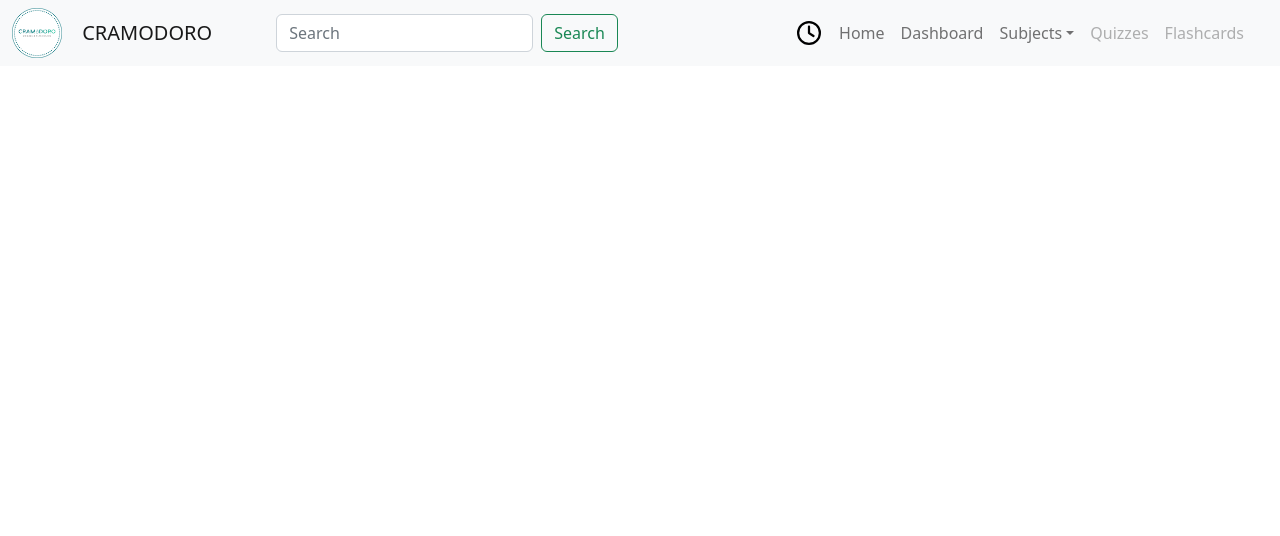
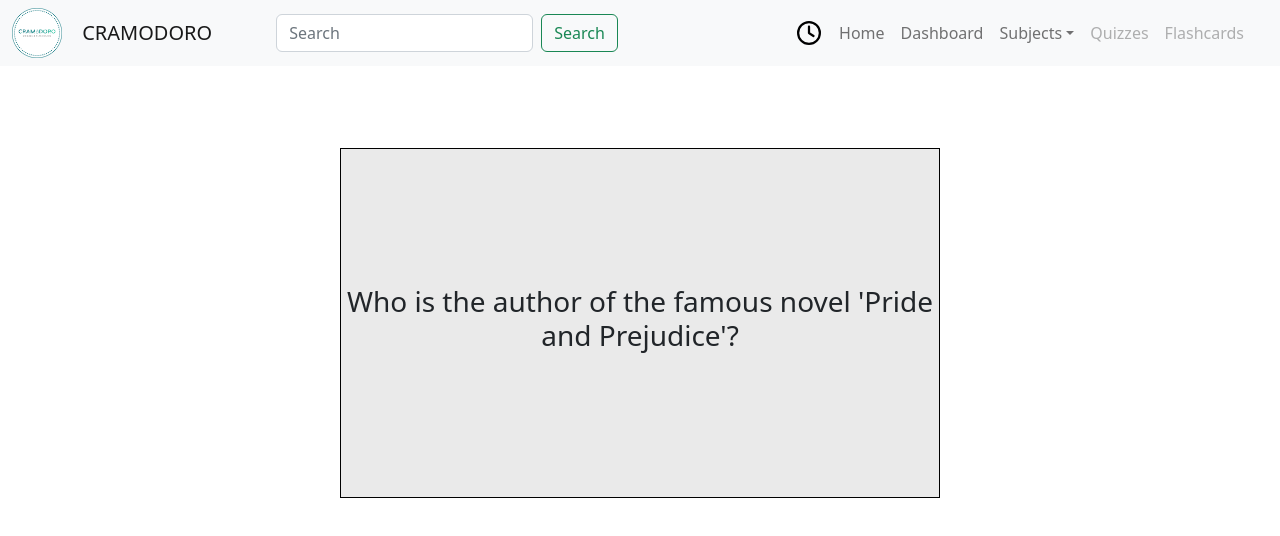
Before and after one commit to CingSharped/crammerdoro, a React (Vite) app in the folder frontend/: page /subjectflashcard/english in a window 1280 px wide. Shown: the top 536 px of the page. Built offline with nearby package versions, Linux system fonts and the light colour scheme.

Commit message:
flashcard page with flashcard component

```diff
--- a/frontend/src/App.jsx
+++ b/frontend/src/App.jsx
@@ -6,6 +6,8 @@ import { NavBar } from './components'
 import 'bootstrap/dist/css/bootstrap.min.css';
 import './App.css'
 import './components/NavBar/navbar.css'
+
+import './Pages/Flashcards/flashcards.css'
 
 const App = () => {
   return (
@@ -16,6 +18,8 @@ const App = () => {
           <Route path='/login' element={<Pages.Login />} />
           <Route path="/register" element={<Pages.Register />} />
           <Route path="/dashboard" element={<Pages.Dashboard />} />
+          <Route path="/flashcards" element={<Pages.Flashcards />} />
+          <Route path="/subjectflashcard/:subject" element={<Pages.SubjectFlashcard />} />
           <Route path='*' element={<Pages.NotFound />} />
         </Route>
       </Routes>
--- a/frontend/src/Pages/Dashboard/index.jsx
+++ b/frontend/src/Pages/Dashboard/index.jsx
@@ -4,6 +4,7 @@ import { Link } from 'react-router-dom';
 
 
 import scroll from '../../assets/scroll down.png'
+import './dashboard.css'
 
 const Dashboard = () => {
   return (
--- /dev/null
+++ b/frontend/src/Pages/Flashcards/flashcards.css
@@ -0,0 +1,35 @@
+
+.card-container{
+  display: flex;
+  flex-wrap: wrap;
+  justify-content: space-around;
+}
+h1{
+  margin-top: 100px;
+}
+
+.flashcard {
+  width: 600px;
+  height: 350px;
+  border: 1px solid black;
+  display: flex;
+  align-items: center;
+  justify-content: center;
+  margin: 3rem;
+}
+
+
+@media (max-width: 991px) {
+  h1{
+    margin-top: 300px;
+  }
+  .flashcard {
+    width: 400px;
+    height: 250px;
+    border: 1px solid black;
+    display: flex;
+    align-items: center;
+    justify-content: center;
+    margin: 3rem;
+  }
+}
--- a/frontend/src/Pages/Flashcards/index.jsx
+++ b/frontend/src/Pages/Flashcards/index.jsx
@@ -1,9 +1,37 @@
 import React from 'react'
+import { Link } from 'react-router-dom';
+
+import { Flashcard } from '../../components'
 
 const Flashcards = () => {
+
   return (
     <>
-      Flashcard
+      <h1>Flashcards</h1>
+      <form>
+        <input type="text" />
+        <button>Add</button>
+        <div className='card-container'>
+          <Link to='/subjectflashcard/math'>
+            <div className='flashcard'>
+              <h2>Maths</h2>
+            </div>
+          </Link>
+          <Link to='/subjectflashcard/english'>
+            <div className='flashcard'>
+              <h2>English</h2>
+            </div>
+          </Link>
+          <Link to='/subjectflashcard/history'>
+            <div className='flashcard'>
+              <h2>History</h2>
+            </div>
+          </Link>
+          <div className='flashcard'>
+            <h2>Add</h2>
+          </div>
+        </div>
+      </form>
     </>
   )
 }
--- /dev/null
+++ b/frontend/src/Pages/SubjectFlashcard/index.jsx
@@ -0,0 +1,35 @@
+import React from 'react'
+
+import { Flashcard } from '../../components'
+import { useParams } from 'react-router-dom';
+import './subjectFlashcard.css'
+
+const SubjectFlashcard = () => {
+  const flashcardDummy = {
+    english: {
+      question: "Who is the author of the famous novel 'Pride and Prejudice'?",
+      answer: "Jane Austen"
+    },
+    math: {
+      question: "What is the value of π (pi) to two decimal places?",
+      answer: "3.14"
+    },
+    history: {
+      question: "Which year did World War II end?",
+      answer: "1945"
+    }
+  }
+
+  const { subject } = useParams();
+  const { question, answer } = flashcardDummy[subject];
+
+  return (
+    <>
+    <div className='page-container'>
+      <Flashcard question={question} answer={answer} />
+    </div>
+    </>
+  )
+}
+
+export default SubjectFlashcard
--- /dev/null
+++ b/frontend/src/Pages/SubjectFlashcard/subjectFlashcard.css
@@ -0,0 +1,47 @@
+.flashcard {
+  width: 300px;
+  height: 200px;
+  perspective: 1000px;
+}
+
+.__card {
+  width: 100%;
+  height: 100%;
+  position: relative;
+  transform-style: preserve-3d;
+  transition: transform 0.5s;
+  outline: none; /* Add this line */
+}
+
+.card-front,
+.card-back {
+  width: 100%;
+  height: 100%;
+  position: absolute;
+  backface-visibility: hidden;
+}
+
+.card-front {
+  background-color: #eaeaea;
+  display: flex;
+  justify-content: center;
+  align-items: center;
+}
+
+.card-back {
+  background-color: #c0c0c0;
+  display: flex;
+  justify-content: center;
+  align-items: center;
+  transform: rotateY(180deg);
+}
+
+.flipped {
+  transform: rotateY(180deg);
+}
+
+.page-container {
+  margin-top: 100px;
+  display: flex;
+  justify-content: center;
+}
--- a/frontend/src/Pages/index.js
+++ b/frontend/src/Pages/index.js
@@ -1,7 +1,7 @@
 export { default as Home } from './Home';
 export { default as Dashboard } from './Dashboard';
 export { default as Flashcards } from './Flashcards';
+export { default as SubjectFlashcard } from './SubjectFlashcard';
 export { default as NotFound } from './NotFound';
 export { default as Login } from './Login';
-
 export { default as Register } from './Register';
--- /dev/null
+++ b/frontend/src/components/Flashcard/index.jsx
@@ -0,0 +1,24 @@
+import React, { useState } from 'react';
+
+const Flashcard = ({ question, answer }) => {
+  const [isFlipped, setIsFlipped] = useState(false);
+
+  const handleFlip = () => {
+    setIsFlipped(!isFlipped);
+  };
+
+  return (
+    <div className="flashcard" onClick={handleFlip}>
+      <div className={`__card ${isFlipped ? 'flipped' : ''}`}>
+        <div className="card-front">
+          <h3>{question}</h3>
+        </div>
+        <div className="card-back">
+          <h3>{answer}</h3>
+        </div>
+      </div>
+    </div>
+  );
+};
+
+export default Flashcard;
--- a/frontend/src/components/index.js
+++ b/frontend/src/components/index.js
@@ -1,2 +1,3 @@
 export { default as NavBar } from './NavBar';
 export { default as PomodoroTimer } from './PomodoroTimer';
+export { default as Flashcard } from './Flashcard';
```
Also changed, not shown: frontend/src/Pages/Dashboard/dashboard.css (added), 1 other file (tests, documents, lock files or other folders).
